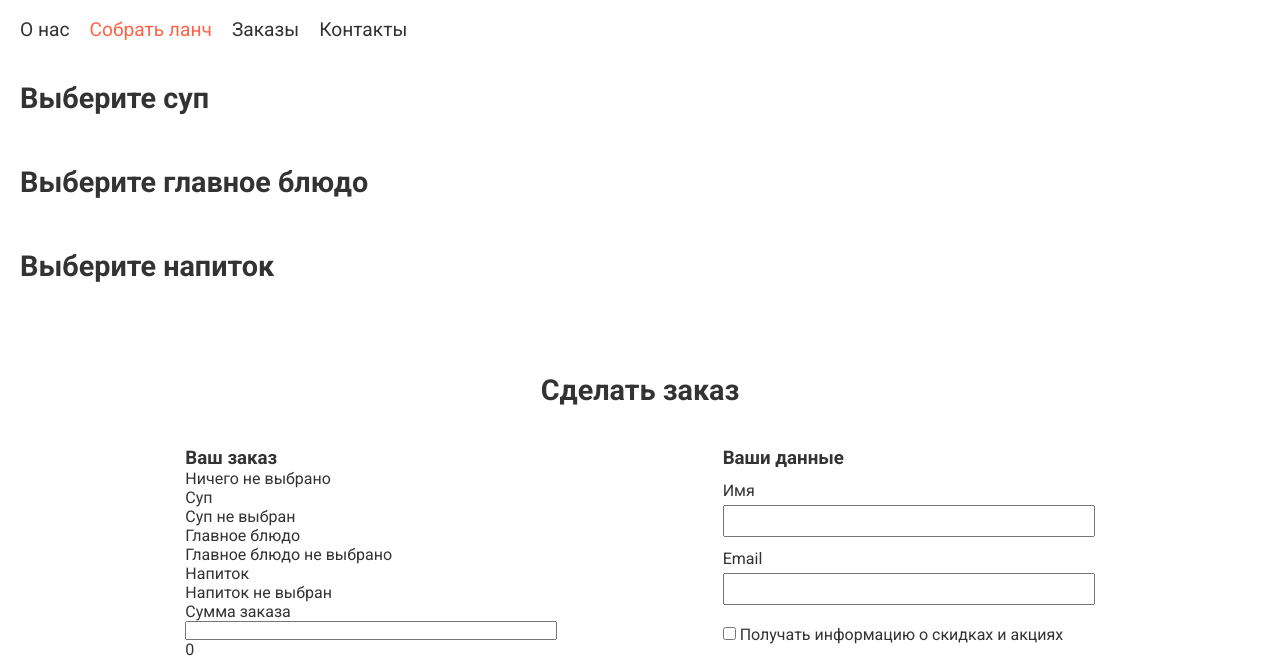
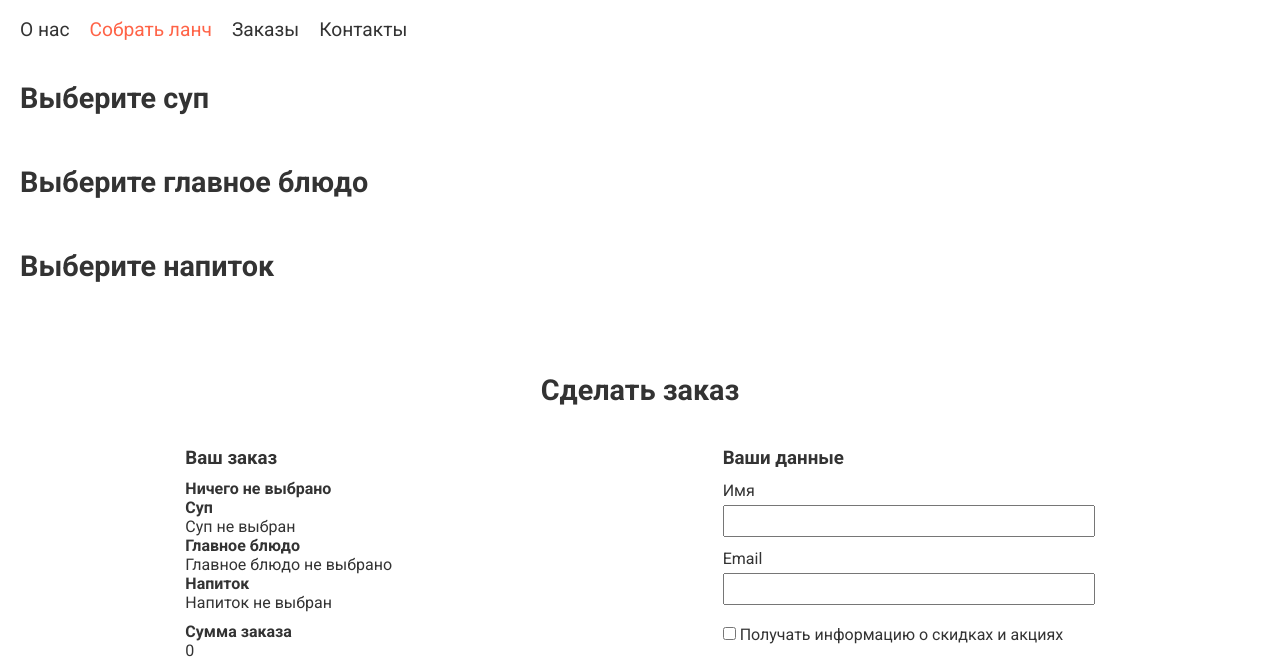
Before and after one commit to ShaneW0lsh/Course2WebTechnology, a plain HTML site: page Lab4/lunch.html in a window 1280 px wide. Shown: the part 99-761 px from the top of the page. Drawn offline with Linux system fonts and the light colour scheme; a script that the page names is missing.

Commit message:
do lab 4

```diff
--- a/Lab4/css/form-style.css
+++ b/Lab4/css/form-style.css
@@ -55,3 +55,8 @@
     width: 49%;
     height: 4vh;
 }
+
+.dish-label, .nothing {
+    font-weight: bold;
+    margin-top: 10px;
+}
--- a/Lab4/lunch.html
+++ b/Lab4/lunch.html
@@ -56,26 +56,27 @@
                 <input class="sel selected-soup" name="selected-soup" value="" hidden></input>
                 <input class="sel selected-main-course" name="selected-main-course" value="" hidden></input>
                 <input class="sel selected-beverage" name="selected-beverage" value="" hidden></input>
+                <input class="sel order-price-input" name="price" value="" hidden></input>
 
                 <p class="nothing">Ничего не выбрано</p>
 
                 <div class="chosen hid" category="soup">
-                    <label for="soups-input">Суп</label>
+                    <label for="soups-input" class="dish-label">Суп</label>
                     <p id="soups-input">Суп не выбран</p>
                 </div>
 
                 <div class="chosen hid" category="main-course">
-                    <label for="main-course-input">Главное блюдо</label>
+                    <label for="main-course-input" class="dish-label">Главное блюдо</label>
                     <p id="main-course-input">Главное блюдо не выбрано</p>
                 </div>
 
                 <div class="chosen hid" category="beverage">
-                    <label for="beverage-input">Напиток</label>
+                    <label for="beverage-input" class="dish-label">Напиток</label>
                     <p id="beverage-input">Напиток не выбран</p>
                 </div>
 
-                <p class="hid">Сумма заказа</p>
-                <input class="order-price hid" name="price" >0</p>
+                <p class="hid dish-label">Сумма заказа</p>
+                <p class="order-price hid">0</p>
 
                 <label for="comment">Комментарий к заказу</label>
                 <textarea id="comment" name="comment-message" rows="4" cols="50"></textarea>
```
